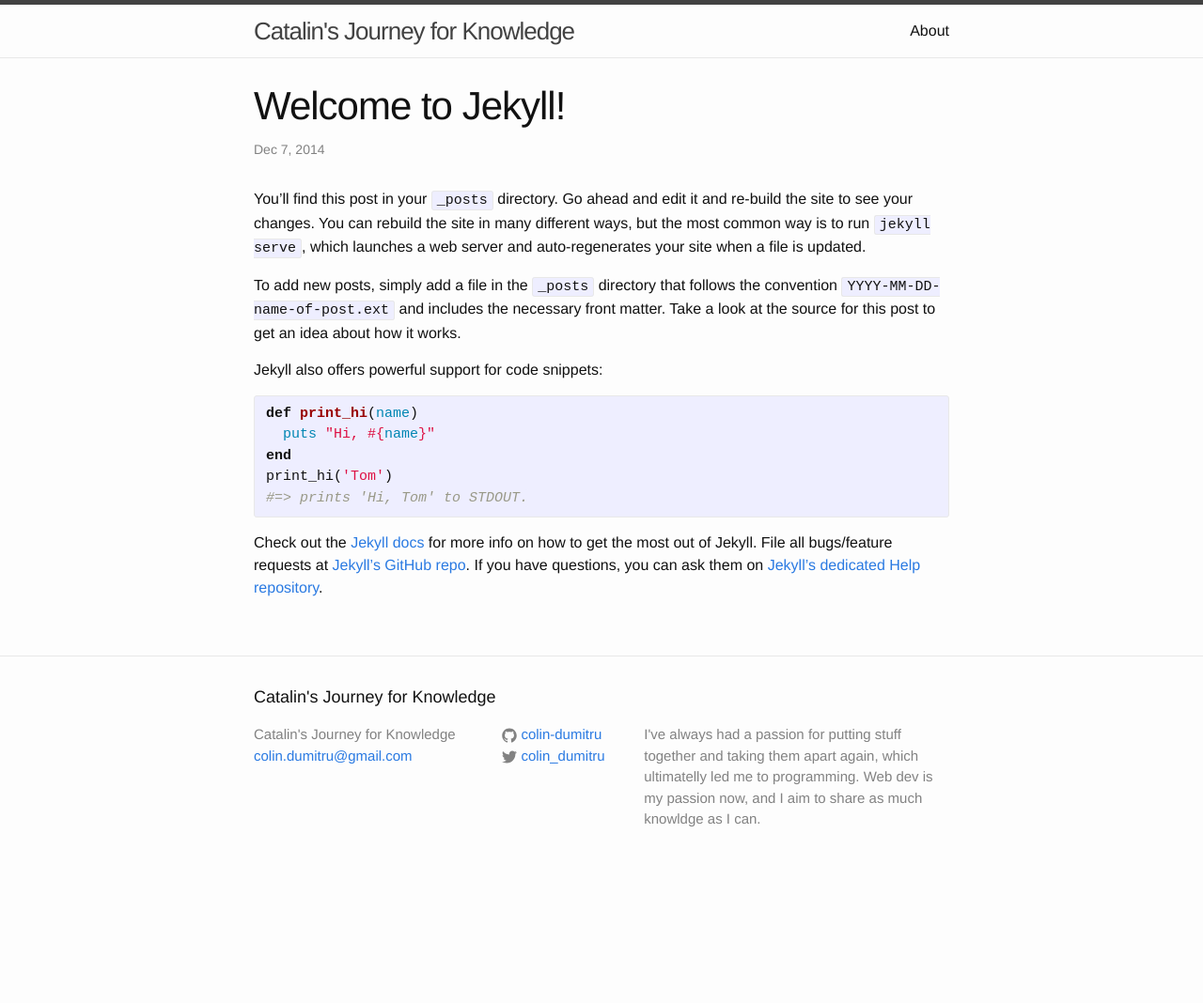
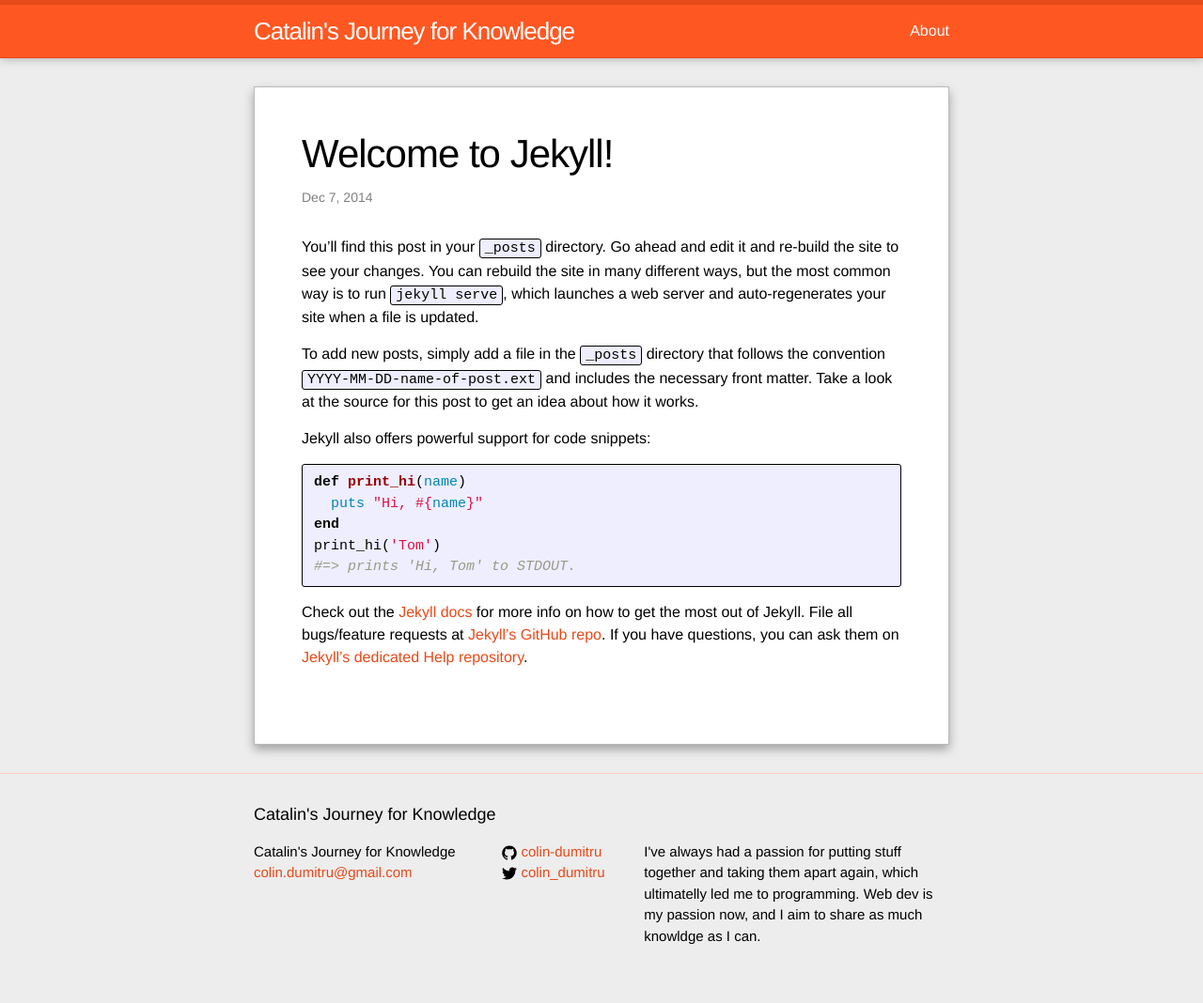
Before and after one commit to colin-dumitru/colin-dumitru.github.io, a Jekyll site: the page built from _posts/2014-12-07-welcome-to-jekyll.markdown, in a window 1280 px wide. Shown: the whole page at 94% size. Built offline with Jekyll 4.4.1, drawn with Linux system fonts in a browser that asks for light colours; before the commit the page ends 944 px from its top, so only the background shows below that.

Commit message:
Modified the theme a bit

```diff
--- a/_sass/_base.scss
+++ b/_sass/_base.scss
@@ -89,11 +89,11 @@
  * Links
  */
 a {
-    color: $brand-color;
+    color: $primary-700;
     text-decoration: none;
 
     &:visited {
-        color: darken($brand-color, 15%);
+        color: darken($primary-700, 15%);
     }
 
     &:hover {
@@ -108,8 +108,8 @@
  * Blockquotes
  */
 blockquote {
-    color: $grey-color;
-    border-left: 4px solid $grey-color-light;
+    color: $text-color;
+    border-left: 4px solid $text-color;
     padding-left: $spacing-unit / 2;
     font-size: 18px;
     letter-spacing: -1px;
@@ -128,7 +128,7 @@
 pre,
 code {
     font-size: 15px;
-    border: 1px solid $grey-color-light;
+    border: 1px solid $text-color;
     border-radius: 3px;
     background-color: #eef;
 }
@@ -198,7 +198,7 @@
         vertical-align: middle;
 
         path {
-            fill: $grey-color;
+            fill: $text-color;
         }
     }
 }
--- a/_sass/_layout.scss
+++ b/_sass/_layout.scss
@@ -2,51 +2,53 @@
  * Site header
  */
 .site-header {
-    border-top: 5px solid $grey-color-dark;
-    border-bottom: 1px solid $grey-color-light;
+  border-top: 5px solid $primary-700;
+  border-bottom: 1px solid $primary-700;
+  background-color: $primary-500;
   min-height: 56px;
+  box-shadow: 0 0 10px darken($background-color, 30%);
 
   // Positioning context for the mobile navigation icon
   position: relative;
+
 }
-
 .site-title {
   font-size: 26px;
   line-height: 56px;
   letter-spacing: -1px;
   margin-bottom: 0;
   float: left;
+  color: $primary-text;
 
-    &,
   &:visited {
-        color: $grey-color-dark;
-    }
+    color: lighten($primary-text, 15%);
   }
 
+}
 .site-nav {
   float: right;
   line-height: 56px;
 
   .menu-icon {
     display: none;
+
   }
-
   .page-link {
-        color: $text-color;
+    color: $primary-text;
     line-height: $base-line-height;
 
     // Gaps between nav items, but not on the first one
     &:not(:first-child) {
       margin-left: 20px;
     }
+
   }
-
   @include media-query($on-palm) {
     position: absolute;
     top: 9px;
     right: 30px;
-        background-color: $background-color;
-        border: 1px solid $grey-color-light;
+    background-color: $primary-500;
+    border: 1px solid $primary-100;
     border-radius: 5px;
     text-align: right;
 
@@ -64,139 +66,143 @@
         height: 15px;
 
         path {
-                    fill: $grey-color-dark;
-                }
+          fill: $primary-100;
         }
       }
 
+    }
     .trigger {
       clear: both;
       display: none;
+
     }
-
     &:hover .trigger {
       display: block;
       padding-bottom: 5px;
+
     }
-
     .page-link {
       display: block;
       padding: 5px 10px;
     }
   }
+
 }
-
-
-
 /**
  * Site footer
  */
 .site-footer {
-    border-top: 1px solid $grey-color-light;
+  border-top: 1px solid $primary-100;
   padding: $spacing-unit 0;
+
 }
-
 .footer-heading {
   font-size: 18px;
   margin-bottom: $spacing-unit / 2;
+
 }
-
 .contact-list,
 .social-media-list {
   list-style: none;
   margin-left: 0;
+
 }
-
 .footer-col-wrapper {
   font-size: 15px;
-    color: $grey-color;
+  color: $text-color;
   margin-left: -$spacing-unit / 2;
   @extend %clearfix;
+
 }
-
 .footer-col {
   float: left;
   margin-bottom: $spacing-unit / 2;
   padding-left: $spacing-unit / 2;
+
 }
+.footer-col-1 {
+  width: calc(35% - (#{$spacing-unit} / 2));
 
-.footer-col-1 {
-    width: -webkit-calc(35% - (#{$spacing-unit} / 2));
-    width:         calc(35% - (#{$spacing-unit} / 2));
 }
+.footer-col-2 {
+  width: calc(20% - (#{$spacing-unit} / 2));
 
-.footer-col-2 {
-    width: -webkit-calc(20% - (#{$spacing-unit} / 2));
-    width:         calc(20% - (#{$spacing-unit} / 2));
 }
+.footer-col-3 {
+  width: calc(45% - (#{$spacing-unit} / 2));
 
-.footer-col-3 {
-    width: -webkit-calc(45% - (#{$spacing-unit} / 2));
-    width:         calc(45% - (#{$spacing-unit} / 2));
 }
-
 @include media-query($on-laptop) {
   .footer-col-1,
   .footer-col-2 {
-        width: -webkit-calc(50% - (#{$spacing-unit} / 2));
-        width:         calc(50% - (#{$spacing-unit} / 2));
+    width: calc(50% - (#{$spacing-unit} / 2));
+
+  }
+  .footer-col-3 {
+    width: calc(100% - (#{$spacing-unit} / 2));
   }
 
-    .footer-col-3 {
-        width: -webkit-calc(100% - (#{$spacing-unit} / 2));
-        width:         calc(100% - (#{$spacing-unit} / 2));
 }
-}
-
 @include media-query($on-palm) {
   .footer-col {
     float: none;
-        width: -webkit-calc(100% - (#{$spacing-unit} / 2));
-        width:         calc(100% - (#{$spacing-unit} / 2));
-    }
+    width: calc(100% - (#{$spacing-unit} / 2));
   }
 
-
-
+}
 /**
  * Page content
  */
 .page-content {
   padding: $spacing-unit 0;
+
 }
-
 .page-heading {
   font-size: 20px;
+
 }
-
 .post-list {
   margin-left: 0;
   list-style: none;
-
-    > li {
-        margin-bottom: $spacing-unit;
+  background: $foreground-color;
+  padding: 15px;
+  border: 1px solid darken($background-color, 20%);
+  box-shadow: 0 5px 10px darken($background-color, 30%);
 }
-}
-
 .post-meta {
   font-size: $small-font-size;
-    color: $grey-color;
+  color: lighten($text-color, 50%);
+
 }
-
 .post-link {
   display: block;
   font-size: 24px;
+
 }
-
-
-
+.post-preview {
+  font-size: 13px;
+  margin-left: 62px;
+  text-align: justify;
+  color: lighten($text-color, 30%);
+}
+.post-categories {
+  font-size: 11px;
+  text-align: right;
+}
 /**
  * Posts
  */
+.post {
+  background: $foreground-color;
+  padding: 50px;
+  border: 1px solid darken($background-color, 20%);
+  box-shadow: 0 5px 10px darken($background-color, 30%);
+
+}
 .post-header {
   margin-bottom: $spacing-unit;
+
 }
-
 .post-title {
   font-size: 42px;
   letter-spacing: -1px;
@@ -205,8 +211,8 @@
   @include media-query($on-laptop) {
     font-size: 36px;
   }
+
 }
-
 .post-content {
   margin-bottom: $spacing-unit;
 
@@ -216,16 +222,16 @@
     @include media-query($on-laptop) {
       font-size: 28px;
     }
+
   }
-
   h3 {
     font-size: 26px;
 
     @include media-query($on-laptop) {
       font-size: 22px;
     }
+
   }
-
   h4 {
     font-size: 20px;
 
--- a/css/main.scss
+++ b/css/main.scss
@@ -13,13 +13,17 @@
 
 $spacing-unit:     30px;
 
-$text-color:       #111;
-$background-color: #fdfdfd;
-$brand-color:      #2a7ae2;
+$primary-100: #FFCCBC;
+$primary-500: #FF5722;
+$primary-700: #E64A19;
+$primary-900: #BF360C;
+$primary-text-l: black;
+$primary-text: white;
 
-$grey-color:       #828282;
-$grey-color-light: lighten($grey-color, 40%);
-$grey-color-dark:  darken($grey-color, 25%);
+$text-color: black;
+
+$background-color: #ededed;
+$foreground-color: white;
 
 // Width of the content area
 $content-width:    800px;
```
Also changed, not shown: index.html (+8 -0 lines). Lines whose indentation alone changed are shown as unchanged.
